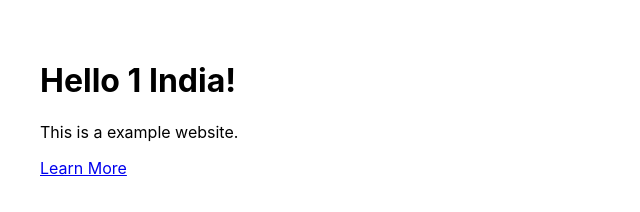
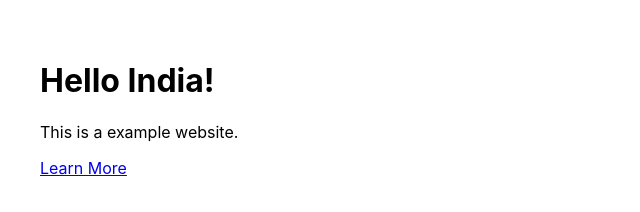
Before and after one commit to rsaideekshith/cfdrepo, a plain HTML site: page index.html in a window 1280 px wide. Shown: the whole page, without its empty margins (0-640 px from the left). Drawn offline with Linux system fonts and the light colour scheme.

Commit message:
Update index.html

```diff
--- a/index.html
+++ b/index.html
@@ -9,7 +9,7 @@
         </head>
         <body>
                 <div>
-                        <h1>Hello 1 India!</h1>
+                        <h1>Hello  India!</h1>
                         <p>This is a example website.</p>
             <!-- Hi! -->
                         <p>
```
